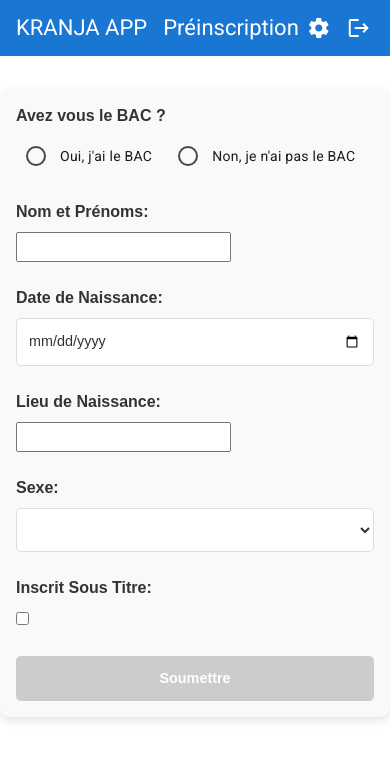
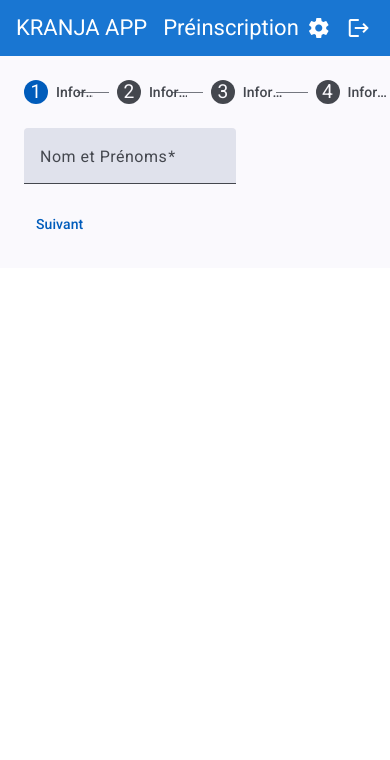
Before and after one commit to zrangonazaire/pigier-front-ui, an Angular app: page /preinscription in a window 390 px wide. Shown: the top 760 px of the page. Built offline with nearby package versions, Linux system fonts and the light colour scheme.

Commit message:
first push

```diff
--- a/src/app/preinspription/preinspription.component.html
+++ b/src/app/preinspription/preinspription.component.html
@@ -1,46 +1,65 @@
-<form [formGroup]="preinscriptionForm" (ngSubmit)="onSubmit()">
+<mat-horizontal-stepper [linear]="isLinear" #stepper>
+  <!-- Étape 1: Informations personnelles -->
+  <mat-step [stepControl]="firstFormGroup">
+    <form [formGroup]="firstFormGroup">
+      <ng-template matStepLabel>Informations Personnelles</ng-template>
+      <mat-form-field appearance="fill">
+        <mat-label>Nom et Prénoms</mat-label>
+        <input matInput formControlName="nomprenoms" required>
+      </mat-form-field>
+      <!-- Ajoutez les autres champs de cette étape ici -->
       <div>
-    <label for="nomprenoms">Avez vous le BAC ?</label>
-    <mat-radio-group aria-label="Avez vous le BAC?">
-        <mat-radio-button value="1">Oui, j'ai le BAC</mat-radio-button>
-        <mat-radio-button value="2">Non, je n'ai pas le BAC</mat-radio-button>
-      </mat-radio-group>
+        <button mat-button matStepperNext>Suivant</button>
       </div>
+    </form>
+  </mat-step>
+
+  <!-- Étape 2: Informations académiques -->
+  <mat-step [stepControl]="secondFormGroup">
+    <form [formGroup]="secondFormGroup">
+      <ng-template matStepLabel>Informations Académiques</ng-template>
+      <mat-form-field appearance="fill">
+        <mat-label>Baccalauréat</mat-label>
+        <input matInput formControlName="baccalaureat">
+      </mat-form-field>
+      <!-- Ajoutez les autres champs de cette étape ici -->
       <div>
-    <label for="nomprenoms">Nom et Prénoms:</label>
-    <input id="nomprenoms" formControlName="nomprenoms" required />
+        <button mat-button matStepperPrevious>Précédent</button>
+        <button mat-button matStepperNext>Suivant</button>
       </div>
+    </form>
+  </mat-step>
 
+  <!-- Étape 3: Informations sur les responsables -->
+  <mat-step [stepControl]="thirdFormGroup">
+    <form [formGroup]="thirdFormGroup">
+      <ng-template matStepLabel>Informations sur les Responsables</ng-template>
+      <mat-form-field appearance="fill">
+        <mat-label>Nom du Père</mat-label>
+        <input matInput formControlName="nompere">
+      </mat-form-field>
+      <!-- Ajoutez les autres champs de cette étape ici -->
       <div>
-    <label for="datnais">Date de Naissance:</label>
-    <input id="datnais" type="date" formControlName="datnais" required />
+        <button mat-button matStepperPrevious>Précédent</button>
+        <button mat-button matStepperNext>Suivant</button>
       </div>
+    </form>
+  </mat-step>
 
+  <!-- Étape 4: Informations supplémentaires -->
+  <mat-step [stepControl]="fourthFormGroup">
+    <form [formGroup]="fourthFormGroup">
+      <ng-template matStepLabel>Informations Supplémentaires</ng-template>
+      <mat-form-field appearance="fill">
+        <mat-label>Copie du Bac</mat-label>
+        <input matInput formControlName="copiebac">
+      </mat-form-field>
+      <!-- Ajoutez les autres champs de cette étape ici -->
       <div>
-    <label for="lieunais">Lieu de Naissance:</label>
-    <input id="lieunais" formControlName="lieunais" />
+        <button mat-button matStepperPrevious>Précédent</button>
+        <button mat-button (click)="stepper.reset()">Réinitialiser</button>
+        <button mat-button (click)="onSubmit()">Soumettre</button>
       </div>
-
-  <div>
-    <label for="sexe">Sexe:</label>
-    <select id="sexe" formControlName="sexe">
-      <option value="M">Masculin</option>
-      <option value="F">Féminin</option>
-    </select>
-  </div>
-
-  <!-- Ajoutez d'autres champs de formulaire ici en suivant le même modèle -->
-
-  <div>
-    <label for="Inscrit_Sous_Titre">Inscrit Sous Titre:</label>
-    <input
-      id="Inscrit_Sous_Titre"
-      type="checkbox"
-      formControlName="Inscrit_Sous_Titre"
-    />
-  </div>
-
-  <button type="submit" [disabled]="!preinscriptionForm.valid">
-    Soumettre
-  </button>
     </form>
+  </mat-step>
+</mat-horizontal-stepper>
--- a/src/app/preinspription/preinspription.component.scss
+++ b/src/app/preinspription/preinspription.component.scss
@@ -1,131 +1,22 @@
-// Variables
-$primary-color: #007bff;
-$secondary-color: #0056b3;
-$background-color: #f9f9f9;
-$text-color: #333;
-$input-border-color: #ddd;
-$input-focus-border-color: $primary-color;
-$input-focus-shadow: 0 0 5px rgba($primary-color, 0.5);
-$button-hover-color: darken($primary-color, 10%);
-$disabled-color: #ccc;
-$font-family: 'Arial', sans-serif;
-$border-radius: 5px;
-$spacing-unit: 1rem;
-
-// Mixins
-@mixin input-style {
-  width: 100%;
-  padding: 0.75rem;
-  border: 1px solid $input-border-color;
-  border-radius: $border-radius;
-  font-size: 1rem;
-  color: $text-color;
-  background-color: #fff;
-  transition: border-color 0.3s ease, box-shadow 0.3s ease;
-
-  &:focus {
-    border-color: $input-focus-border-color;
-    outline: none;
-    box-shadow: $input-focus-shadow;
-  }
+.form-section {
+  margin-bottom: 24px;
+  padding: 16px;
 }
 
-@mixin button-style {
-  display: block;
-  width: 100%;
-  padding: 1rem;
-  background-color: $primary-color;
-  color: #fff;
-  border: none;
-  border-radius: $border-radius;
-  font-size: 1rem;
-  font-weight: 600;
-  cursor: pointer;
-  transition: background-color 0.3s ease;
-
-  &:hover {
-    background-color: $button-hover-color;
-  }
-
-  &:disabled {
-    background-color: $disabled-color;
-    cursor: not-allowed;
-  }
+.form-row {
+  display: flex;
+  gap: 16px;
+  flex-wrap: wrap;
 }
 
-// Styles généraux du formulaire
-form {
-  max-width: 800px;
-  margin: 2rem auto;
-  padding: 2rem;
-  background-color: $background-color;
-  border-radius: 10px;
-  box-shadow: 0 4px 10px rgba(0, 0, 0, 0.1);
-  font-family: $font-family;
-
-  div {
-    margin-bottom: $spacing-unit * 1.5;
-  }
-
-  label {
-    display: block;
-    font-weight: 600;
-    margin-bottom: 0.5rem;
-    color: $text-color;
-  }
-
-  input[type="text"],
-  input[type="date"],
-  input[type="email"],
-  input[type="tel"],
-  input[type="number"],
-  select,
-  textarea {
-    @include input-style;
-  }
-
-  button[type="submit"] {
-    @include button-style;
-  }
-
-  input[type="checkbox"] {
-    margin-right: 0.5rem;
-  }
+.form-field {
+  flex: 1;
+  min-width: 200px;
 }
 
-// Styles responsives
-@media (max-width: 768px) {
-  form {
-    padding: $spacing-unit;
-
-    input[type="text"],
-    input[type="date"],
-    input[type="email"],
-    input[type="tel"],
-    input[type="number"],
-    select,
-    textarea {
-      font-size: 0.9rem;
-    }
-
-    button[type="submit"] {
-      font-size: 0.9rem;
-      padding: 0.75rem;
-    }
-  }
+.form-actions {
+  display: flex;
+  justify-content: flex-end;
+  gap: 16px;
+  margin-top: 24px;
 }
-.radio-group {
-  display: flex;
-  align-items: center;
-
-  input[type="radio"] {
-    margin-right: 8px;
-  }
-
-  label {
-    margin-right: 16px;
-  }
-}
-.mat-mdc-radio-button ~ .mat-mdc-radio-button {
-  margin-left: 16px;
-}
--- a/src/app/preinspription/preinspription.component.ts
+++ b/src/app/preinspription/preinspription.component.ts
@@ -1,22 +1,47 @@
+import { CommonModule } from '@angular/common';
 import { Component, OnInit } from '@angular/core';
-import { FormGroup, FormBuilder, Validators, ReactiveFormsModule } from '@angular/forms';
-import { MatRadioModule } from '@angular/material/radio';
+import {
+  FormGroup,
+  FormBuilder,
+  Validators,
+  ReactiveFormsModule,
+} from '@angular/forms';
+import { MatButtonModule } from '@angular/material/button';
+import { MatCardModule } from '@angular/material/card';
+import { MatFormFieldModule } from '@angular/material/form-field';
+import { MatInputModule } from '@angular/material/input';
+import { MatStepperModule } from '@angular/material/stepper';
 
 @Component({
-  selector: 'app-preinspription',
-  imports: [ReactiveFormsModule, MatRadioModule],
+  imports: [
+    CommonModule,
+    ReactiveFormsModule,
+    MatCardModule,
+    MatFormFieldModule,
+    MatInputModule,
+    MatButtonModule,
+    MatStepperModule
+  ],
+
   templateUrl: './preinspription.component.html',
-  styleUrl: './preinspription.component.scss'
+  styleUrl: './preinspription.component.scss',
 })
 export class PreinspriptionComponent implements OnInit {
-  preinscriptionForm!: FormGroup;
-  constructor(private fb: FormBuilder) {}
+onSubmit() {
+throw new Error('Method not implemented.');
+}
+  isLinear = true;
+  firstFormGroup!: FormGroup;
+  secondFormGroup!: FormGroup;
+  thirdFormGroup!: FormGroup;
+  fourthFormGroup!: FormGroup;
 
-  ngOnInit(): void {
-    this.preinscriptionForm = this.fb.group({
-      id: [null],
+  constructor(private _formBuilder: FormBuilder) {}
+
+  ngOnInit() {
+    this.firstFormGroup = this._formBuilder.group({
       nomprenoms: ['', Validators.required],
-      datnais: ['', Validators.required],
+      datnais: [''],
       lieunais: [''],
       sexe: [''],
       nationalite: [''],
@@ -24,9 +49,12 @@ export class PreinspriptionComponent implements OnInit {
       numidentite: [''],
       teletud: [''],
       celetud: [''],
-      emailetud: ['', Validators.email],
+      emailetud: [''],
       viletud: [''],
-      cometud: [''],
+      cometud: ['']
+    });
+
+    this.secondFormGroup = this._formBuilder.group({
       baccalaureat: [''],
       annbac: [''],
       diplequiv: [''],
@@ -38,7 +66,10 @@ export class PreinspriptionComponent implements OnInit {
       specgrad: [''],
       etsfreq: [''],
       formsouh: [''],
-      idperm: [''],
+      idperm: ['']
+    });
+
+    this.thirdFormGroup = this._formBuilder.group({
       nompere: [''],
       nomere: [''],
       titrespo: [''],
@@ -52,7 +83,10 @@ export class PreinspriptionComponent implements OnInit {
       celrespo: [''],
       telburespo: [''],
       teldomrespo: [''],
-      emailrespo: ['', Validators.email],
+      emailrespo: ['']
+    });
+
+    this.fourthFormGroup = this._formBuilder.group({
       copiebac: [''],
       copderndipl: [''],
       contnompren1: [''],
@@ -84,13 +118,4 @@ export class PreinspriptionComponent implements OnInit {
       Inscrit_Sous_Titre: [false]
     });
   }
-
-  onSubmit(): void {
-    if (this.preinscriptionForm.valid) {
-      console.log(this.preinscriptionForm.value);
-      // Envoyer les données au serveur ou effectuer d'autres actions
-    } else {
-      console.log('Formulaire invalide');
-    }
-  }
 }
--- a/src/styles.scss
+++ b/src/styles.scss
@@ -3,13 +3,14 @@
 html, body { height: 100%; }
 body {
   margin: 0;
-  font-family: Roboto, "Helvetica Neue", sans-serif;
+  font-family: 'Courier New', Courier, monospace;
   color: black; /* Couleur du texte en noir */
+  font-size: larger;
 }
 
 mat-toolbar {
-  background-color: #1976d2;
-  color: white;
+  background-color: yellow;
+  color: black;
 }
 
 .example-icon {
```
Lines whose indentation alone changed are shown as unchanged.
